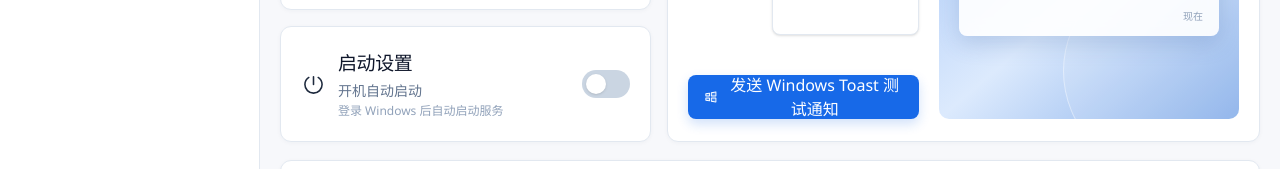
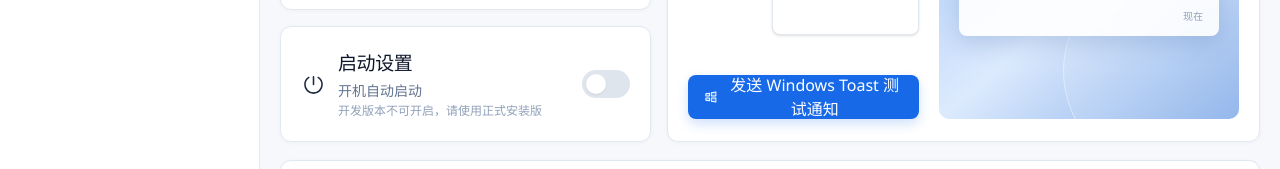
Before and after one commit to q32757468/attentive-desktop, a React (Vite) app: page / in a window 1280 px wide. Shown: the part 535-704 px from the top of the page. Built offline with nearby package versions, Linux system fonts and the light colour scheme.

Commit message:
fix: prevent autostart in debug builds

```diff
--- a/src/App.tsx
+++ b/src/App.tsx
@@ -42,6 +42,7 @@ type SettingsSnapshot = {
   config: AppConfig;
   status: ServerStatus;
   autostart: boolean;
+  canEnableAutostart: boolean;
 };
 
 type ConfigDraft = {
@@ -79,6 +80,7 @@ const DEFAULT_SNAPSHOT: SettingsSnapshot = {
   config: DEFAULT_CONFIG,
   status: DEFAULT_STATUS,
   autostart: false,
+  canEnableAutostart: false,
 };
 
 function configToDraft(config: AppConfig): ConfigDraft {
@@ -231,6 +233,10 @@ function App(): ReactNode {
 
   const toggleAutostart = async () => {
     const nextValue = !snapshot.autostart;
+    if (nextValue && !snapshot.canEnableAutostart) {
+      showToast("开发版本不能开启开机自动启动，请安装并使用正式版本设置自启", "error");
+      return;
+    }
     setBusyAction("autostart");
     try {
       const nextSnapshot = await invoke<SettingsSnapshot>("set_autostart", { enabled: nextValue });
@@ -484,7 +490,11 @@ function App(): ReactNode {
                   <div className="min-w-0">
                     <h2 id="startup-title" className="text-[19px] font-semibold tracking-[-0.02em] text-slate-900">启动设置</h2>
                     <p className="mt-1 text-sm text-slate-500">开机自动启动</p>
-                    <p className="mt-0.5 truncate text-xs text-slate-400">登录 Windows 后自动启动服务</p>
+                    <p className="mt-0.5 truncate text-xs text-slate-400">
+                      {!snapshot.canEnableAutostart && !snapshot.autostart
+                        ? "开发版本不可开启，请使用正式安装版"
+                        : "登录 Windows 后自动启动服务"}
+                    </p>
                   </div>
                   <button
                     className={`relative ml-auto inline-flex h-7 w-12 shrink-0 items-center rounded-full p-1 transition ${snapshot.autostart ? "bg-blue-600" : "bg-slate-300"} disabled:cursor-not-allowed disabled:opacity-60`}
@@ -493,7 +503,7 @@ function App(): ReactNode {
                     aria-checked={snapshot.autostart}
                     aria-label="开机自动启动"
                     onClick={() => void toggleAutostart()}
-                    disabled={busyAction !== null}
+                    disabled={busyAction !== null || (!snapshot.autostart && !snapshot.canEnableAutostart)}
                   >
                     <span className={`h-5 w-5 rounded-full bg-white shadow-sm transition-transform ${snapshot.autostart ? "translate-x-5" : "translate-x-0"}`} />
                   </button>
```
Also changed, not shown: 1 other file (tests, documents, lock files or other folders).
